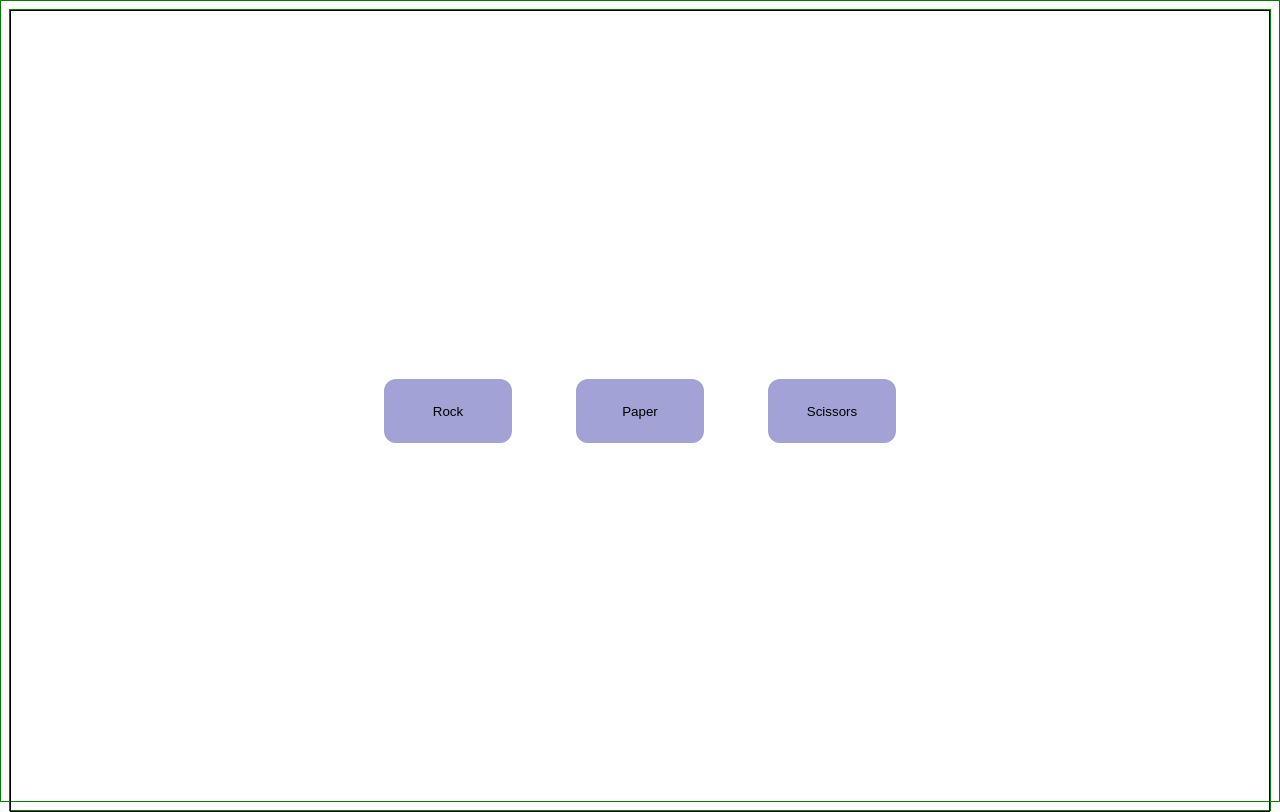
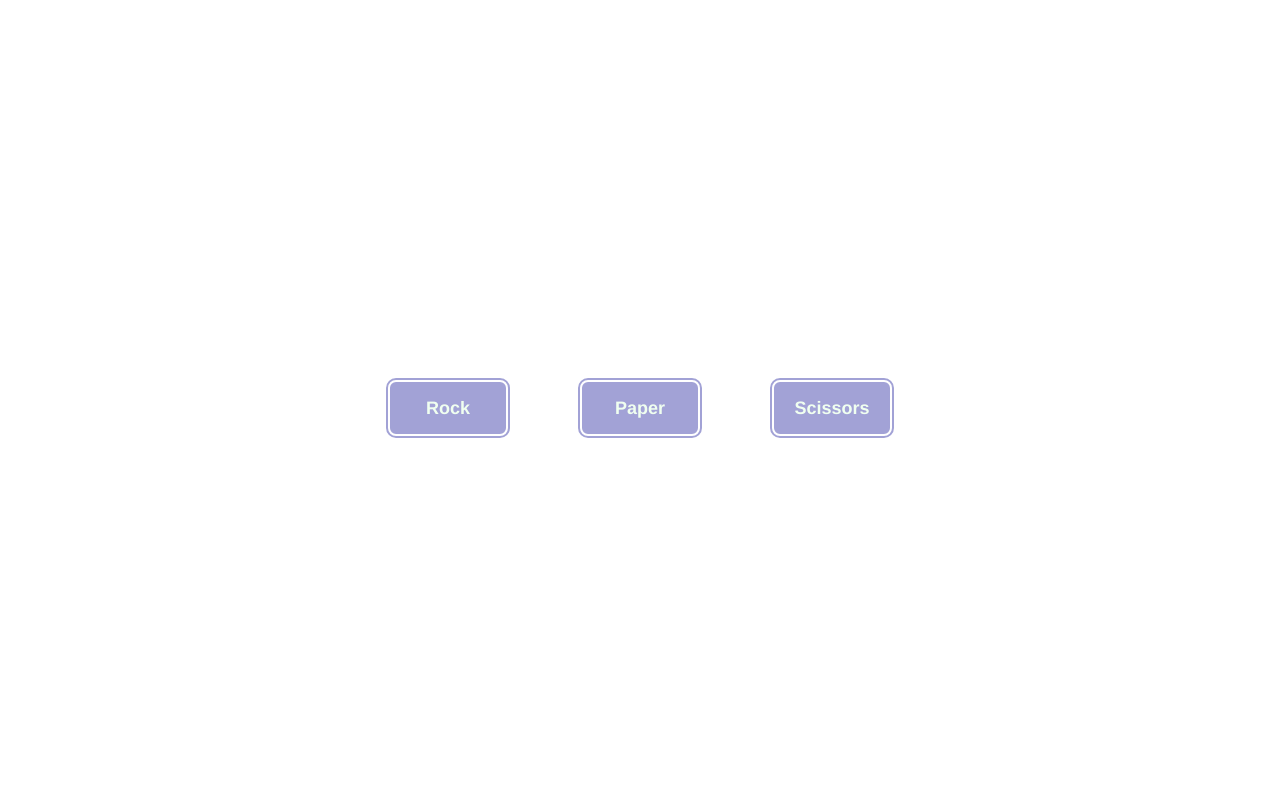
Before and after one commit to adamauly/RockPaperScissors, a plain HTML site: page rockPaperScissors.html in a window 1280 px wide. Drawn offline with Linux system fonts and the light colour scheme.

Commit message:
Added color & border changes to buttons on hover. Changed button font.
Hover pulses color & removes double border.

```diff
--- a/js/rockPaperScissors.js
+++ b/js/rockPaperScissors.js
@@ -85,7 +85,7 @@ function roundPrompt(roundResult) {
 
 function game() {
     buttons.forEach((btn) => {
-        btn.addEventListener("click", () => {
+        btn.addEventListener("click", (e) => {
             playerChoice = btn.id;
             let roundResult = singleRound();
             roundPrompt(roundResult);
--- a/style.css
+++ b/style.css
@@ -1,7 +1,6 @@
 html,
 body {
     height: 100%;
-    border: 1px solid green;
 }
 .buttonContainer {
     display: flex;
@@ -9,13 +8,30 @@ body {
     justify-content: center;
     align-items: center;
     height: 100%;
-    border: 1px solid black;
 }
 
 button {
     background-color: rgb(162, 162, 214);
-    border: 0;
+    border: 6px double white;
     border-radius: 12px;
     height: 64px;
     width: 128px;
+    font-family: Helvetica, sans-serif;
+    font-weight: bold;
+    color: honeydew;
+    font-size: 18px;
 }
+
+button:hover {
+    border: 0;
+    animation: change-color 1.47s infinite;
+  }
+
+  @keyframes change-color {
+    50% {
+      background-color: rgb(211, 100, 118);
+    }
+    100% {
+      background-color: rgb(162, 162, 214);
+    }
+  }
```
